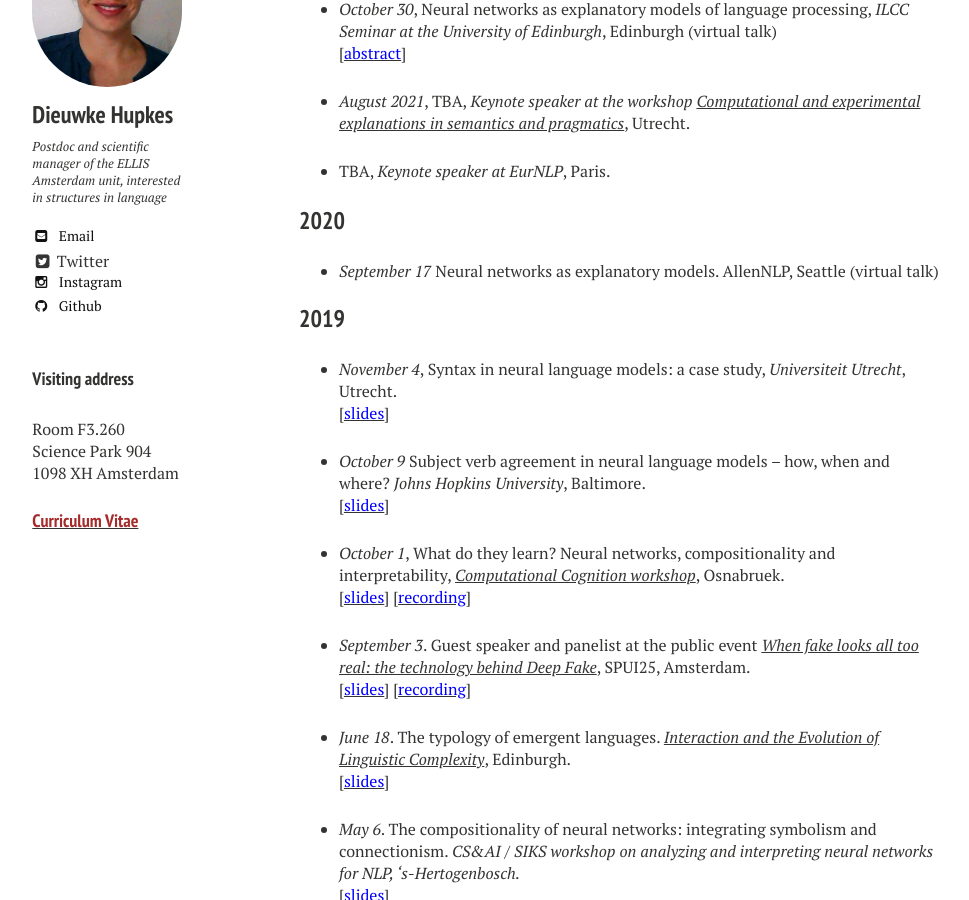
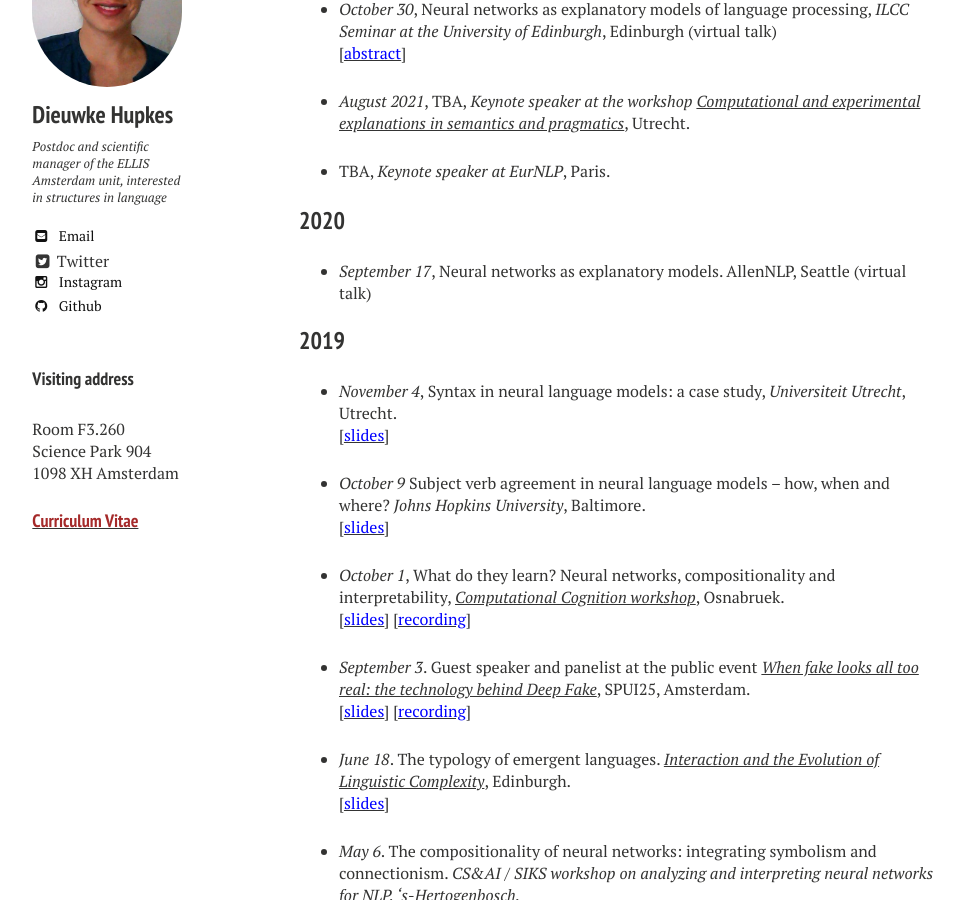
Before and after one commit to dieuwkehupkes/dieuwkehupkes.github.io, a Jekyll site: the page built from talks.md, in a window 1280 px wide and 900 px high, scrolled down 1187 px. Shown: the whole window, without its empty margins (21-990 px from the left). Built offline with Jekyll 4.4.1, drawn with Linux system fonts in a browser that asks for light colours; nearby versions of some CDN libraries.

Commit message:
Add missing comma

```diff
--- a/talks.md
+++ b/talks.md
@@ -21,7 +21,7 @@ image:
 
 ### 2020
 
-* *September 17* Neural networks as explanatory models. AllenNLP, Seattle (virtual talk)
+* *September 17*, Neural networks as explanatory models. AllenNLP, Seattle (virtual talk)
 
 ### 2019
 
```
